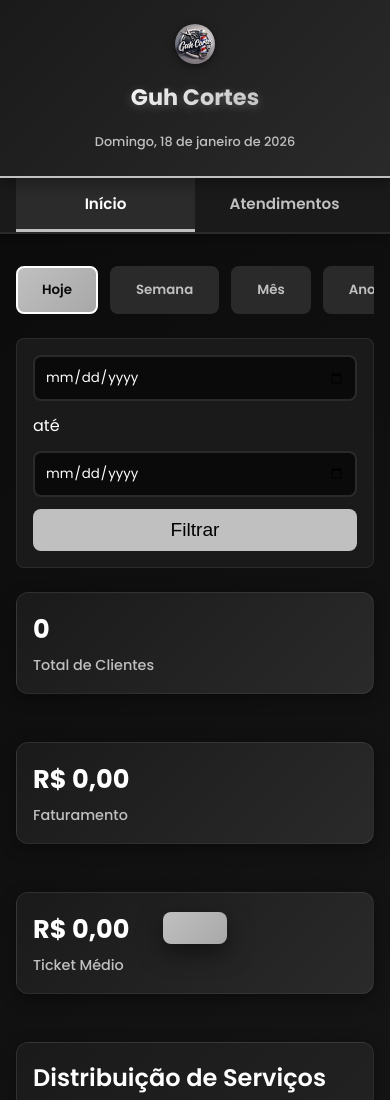
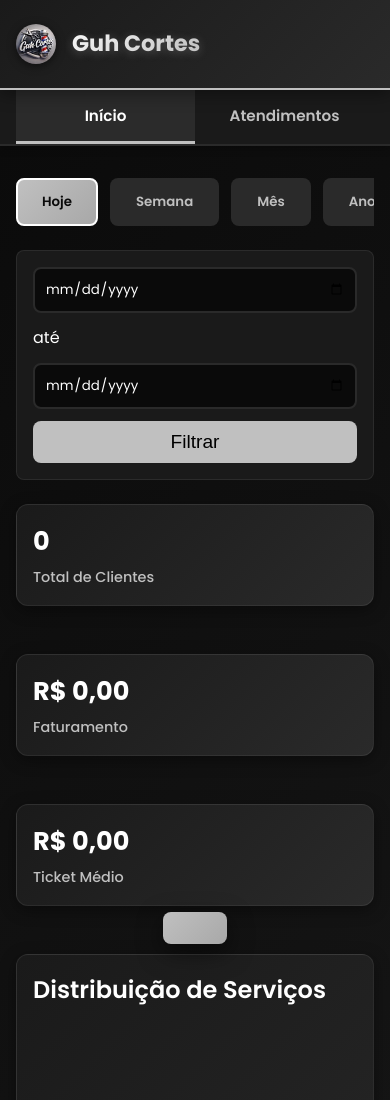
Before and after one commit to BrunoAcioli23/GuhCortes, a plain HTML site: page index.html in a window 390 px wide. Shown: the top 1100 px of the page. Drawn offline with Linux system fonts and the light colour scheme.

Commit message:
atualizar o header

```diff
--- a/styles.css
+++ b/styles.css
@@ -5,6 +5,19 @@
     margin: 0;
     padding: 0;
     box-sizing: border-box;
+    -webkit-tap-highlight-color: transparent;
+}
+
+button, input, select, textarea {
+    outline: none;
+}
+
+button:focus, input:focus, select:focus, textarea:focus {
+    outline: none;
+}
+
+button:active, input:active, select:active, textarea:active {
+    outline: none;
 }
 
 :root {
@@ -87,9 +100,7 @@ body {
 }
 
 .user-info {
-    font-size: 0.9rem;
-    color: var(--color-silver);
-    font-weight: 500;
+    display: none;
 }
 
 /* ============================================
@@ -860,10 +871,6 @@ body {
         height: 40px;
     }
 
-    .user-info {
-        font-size: 0.8rem;
-    }
-
     .tabs-nav {
         top: 66px;
     }
@@ -927,14 +934,8 @@ body {
 }
 
 @media (max-width: 480px) {
-    .header .container {
-        flex-direction: column;
-        gap: 1rem;
-        text-align: center;
-    }
-
     .logo-container {
-        flex-direction: column;
+        justify-content: center;
     }
 
     .services-grid {
```
